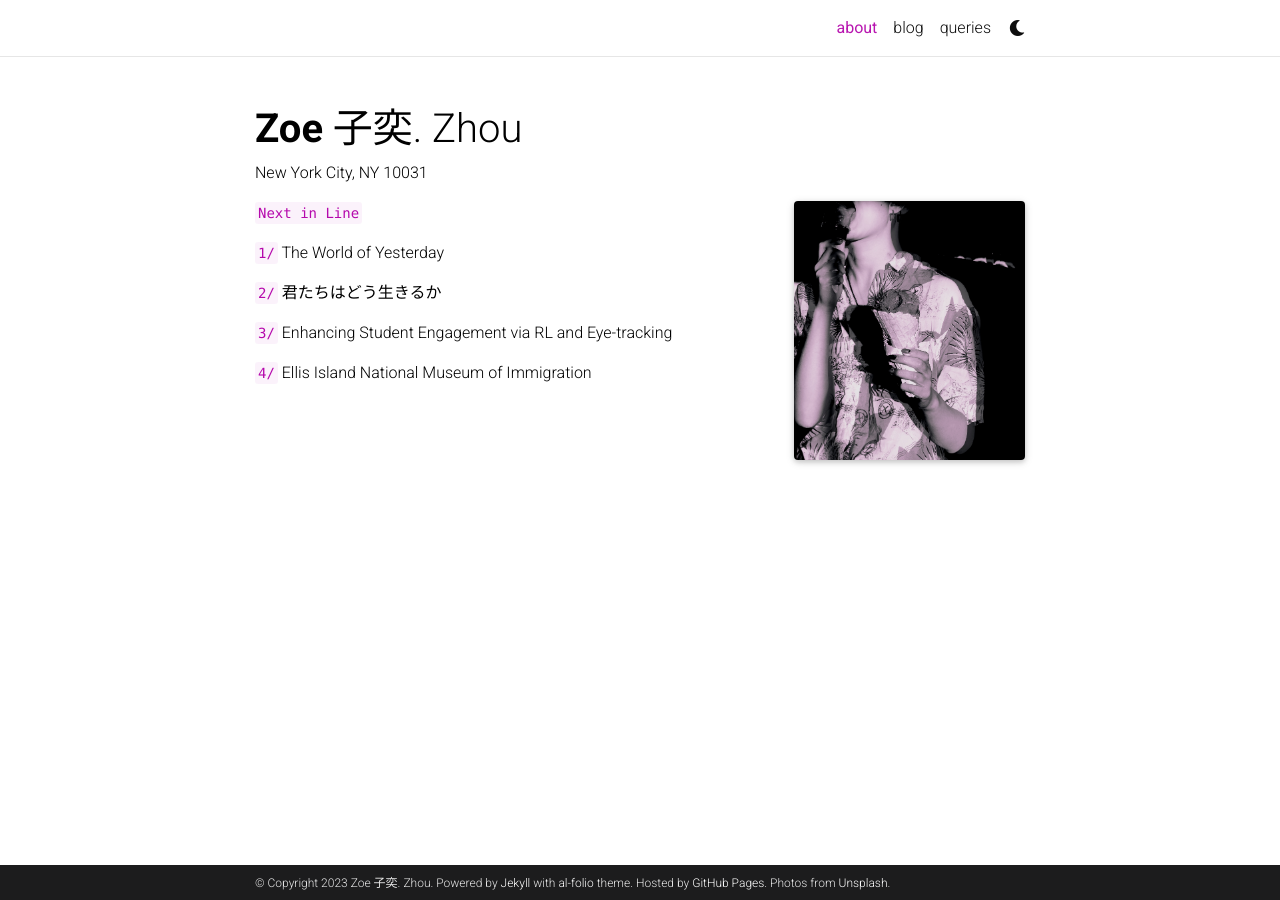
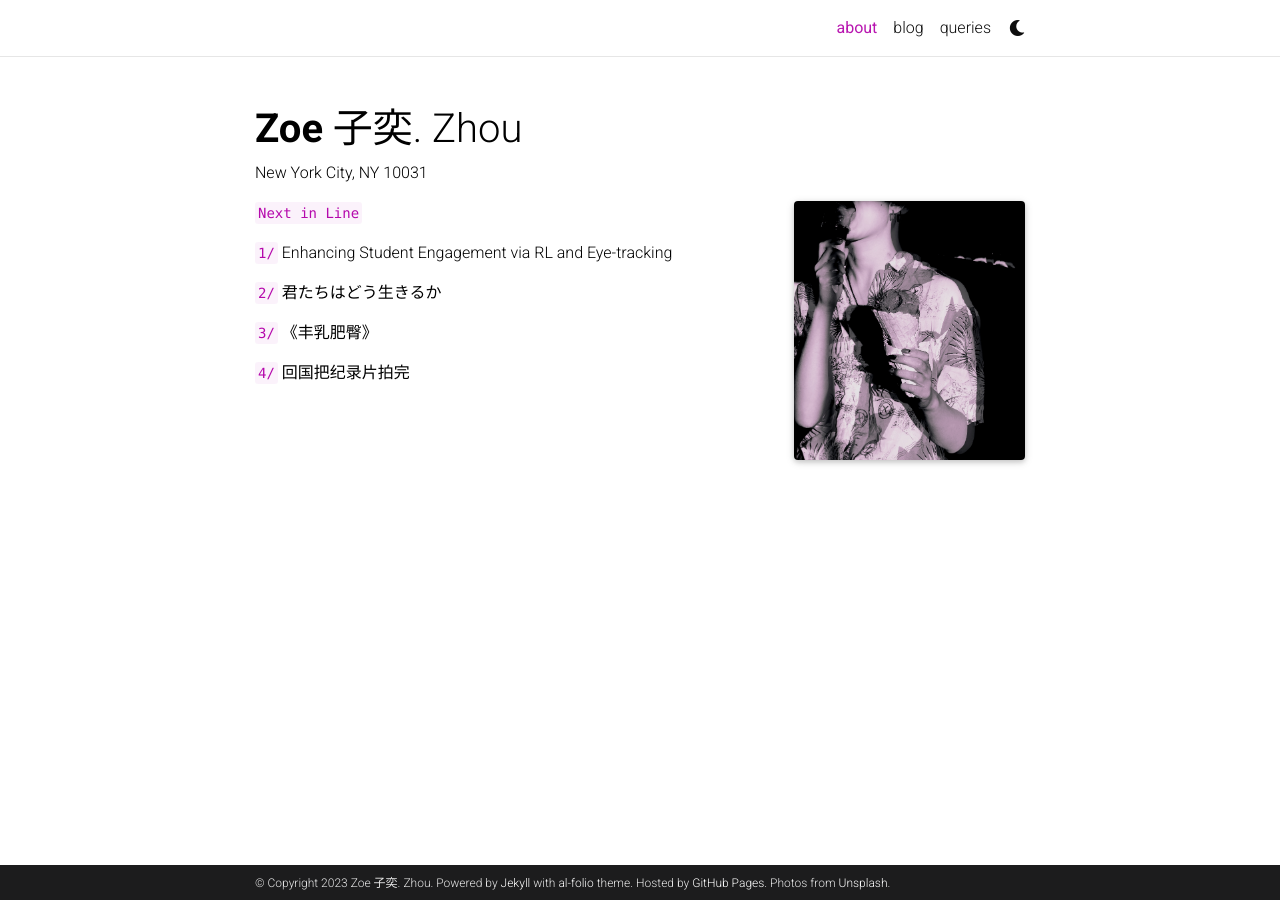
Before and after one commit to Zoewhat/Zoewhat.github.io, a Jekyll site: the page built from _pages/about.md, in a window 1280 px wide. Built offline with Jekyll 4.4.1, drawn with Linux system fonts in a browser that asks for light colours; full-size pictures stand in for the smaller copies a plugin makes; comment, search, counter and statistics services are not loaded; a style sheet for code colours, icons or effects is not loaded.

Commit message:
Update about.md

```diff
--- a/_pages/about.md
+++ b/_pages/about.md
@@ -15,10 +15,10 @@ profile:
 
 `Next in Line`
 
-`1/` The World of Yesterday
+`1/` Enhancing Student Engagement via RL and Eye-tracking
 
 `2/` 君たちはどう生きるか
 
-`3/` Enhancing Student Engagement via RL and Eye-tracking
+`3/` 《丰乳肥臀》
 
-`4/` Ellis Island National Museum of Immigration
+`4/` 回国把纪录片拍完
```
